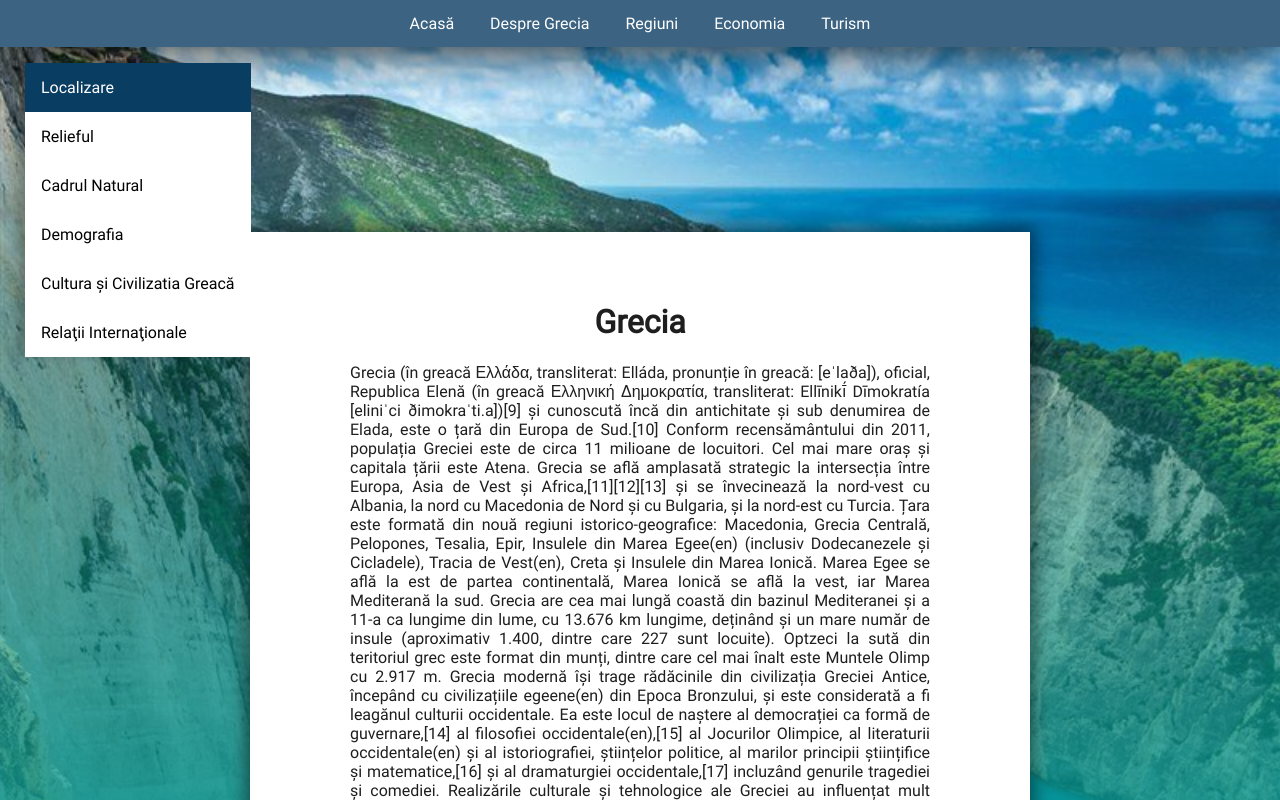
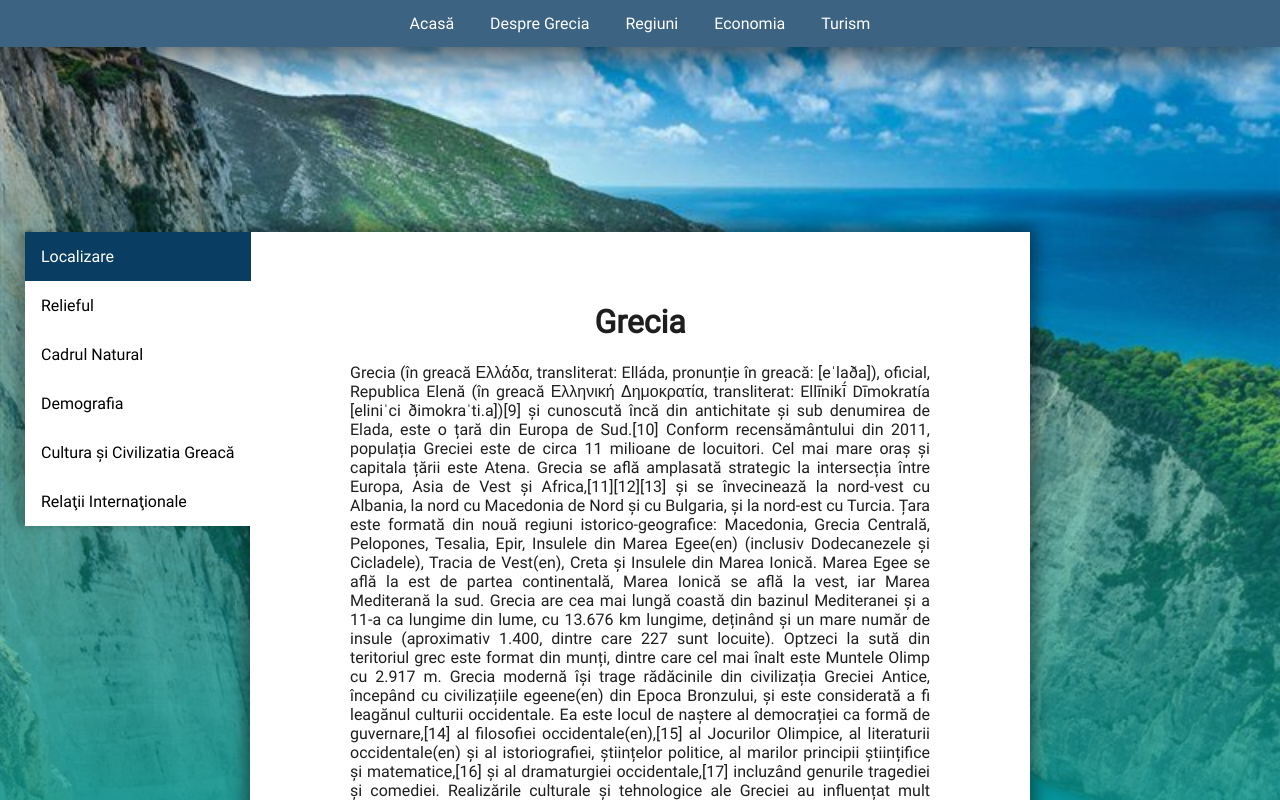
Before and after one commit to Rovybb/Grecia-HTML, a plain HTML site: page html/despre_grecia.html in a window 1280 px wide. Shown: the top 800 px of the page. Drawn offline with Linux system fonts and the light colour scheme.

Commit message:
Sidemenu Fix

```diff
--- a/css/style.css
+++ b/css/style.css
@@ -28,7 +28,6 @@ html
     background-size: cover;
     background-image: url("../imagini/greciabun.jpeg");
     background-repeat: no-repeat;
-    background-blend-mode: hard-light;
     font-family: "Roboto", sans-serif;
     margin: 0;
 }
@@ -127,22 +126,23 @@ html
 
 .side_bar_menu
 {
-  height: auto;
+  position: sticky;
+  margin-left: 25px;
+  margin-top: 185px;
+  padding: 0px;
+  top: 0;
+  z-index: 5;
+  float: left;
 }
 
 .side_bar_menu ul
 {
-  position: sticky;
-  margin-left: 25px;
-  margin-bottom: auto;
-  top: 0;
+  margin: 0px;
   padding: 0px;
-  float: left;
   list-style-type: none;
   background-color: white;
   min-width: 160px;
   box-shadow: -8px 0px 8px 0px rgb(0 0 0 / 20%);
-  z-index: 5;
 }
 
 .side_bar_menu li a {
```
